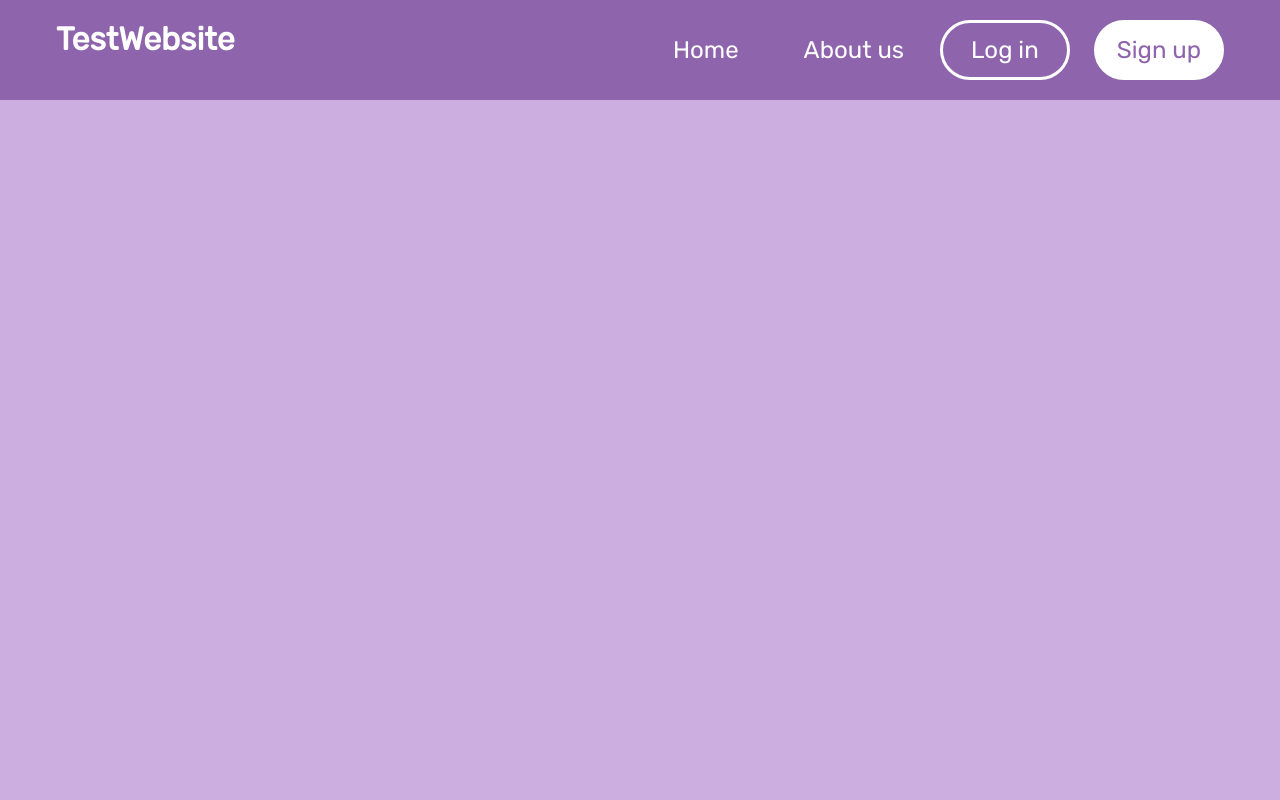
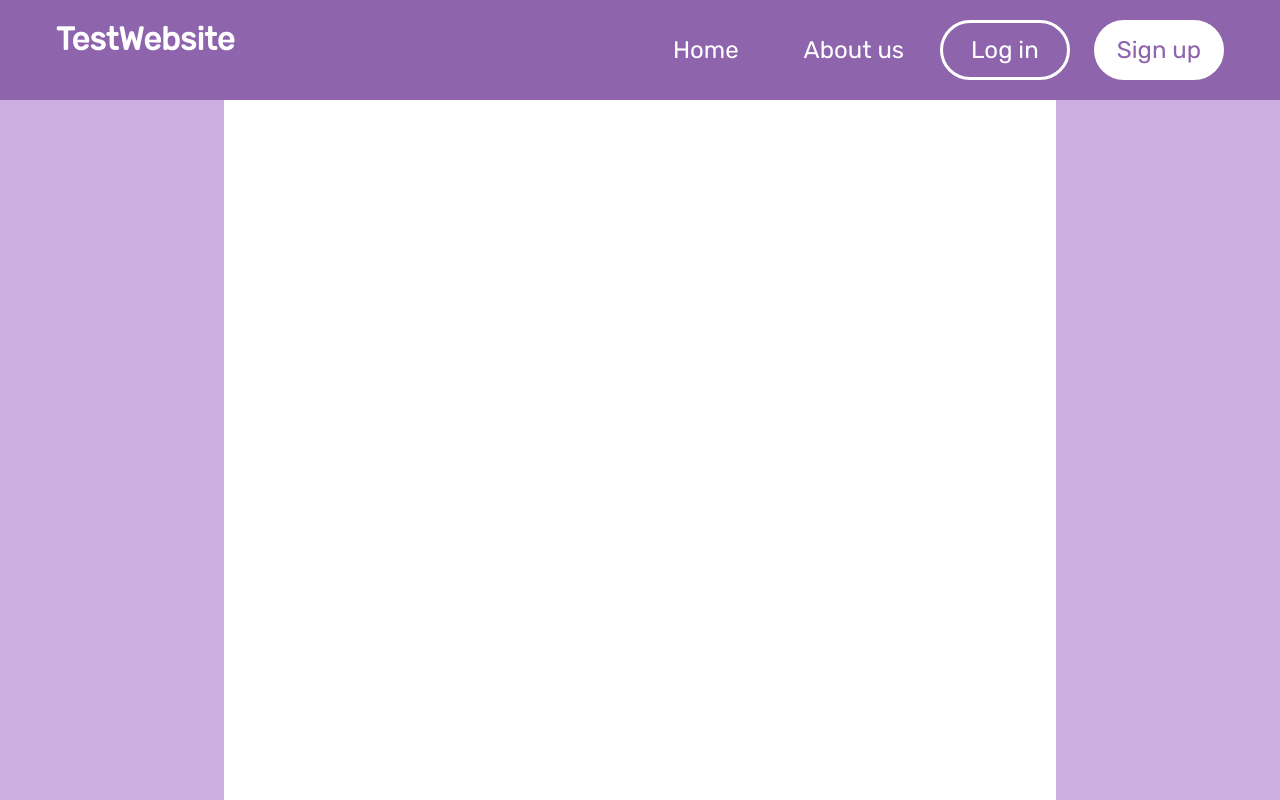
Before and after one commit to adelkaamarenka/Blog, a PHP site: page / in a window 1280 px wide. Run offline with PHP 8.4, Linux system fonts and the light colour scheme.

Commit message:
added the white field

```diff
--- a/styles/index.css
+++ b/styles/index.css
@@ -5,6 +5,7 @@
 }
 
 .main-content {
+  min-height: calc(100vh - 100px);
   width: 65%;
   background-color: white;
 }
```
